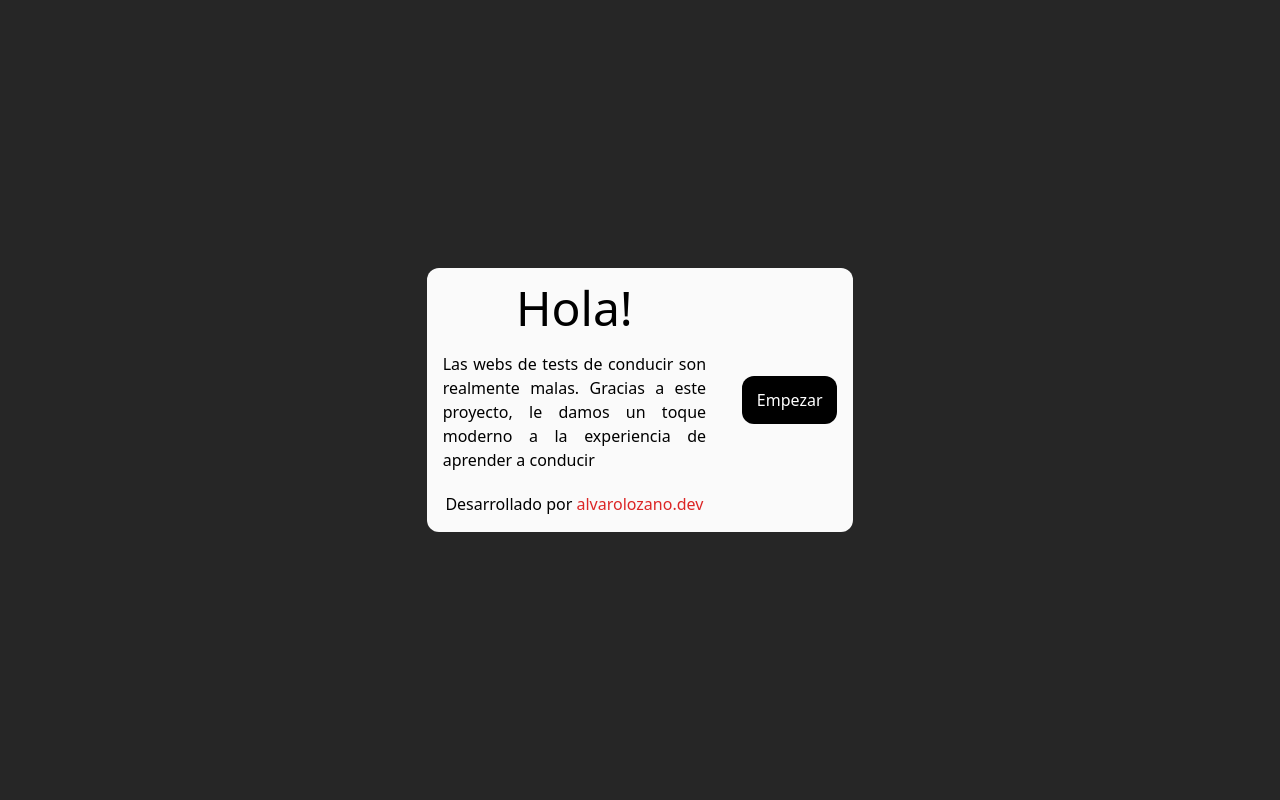
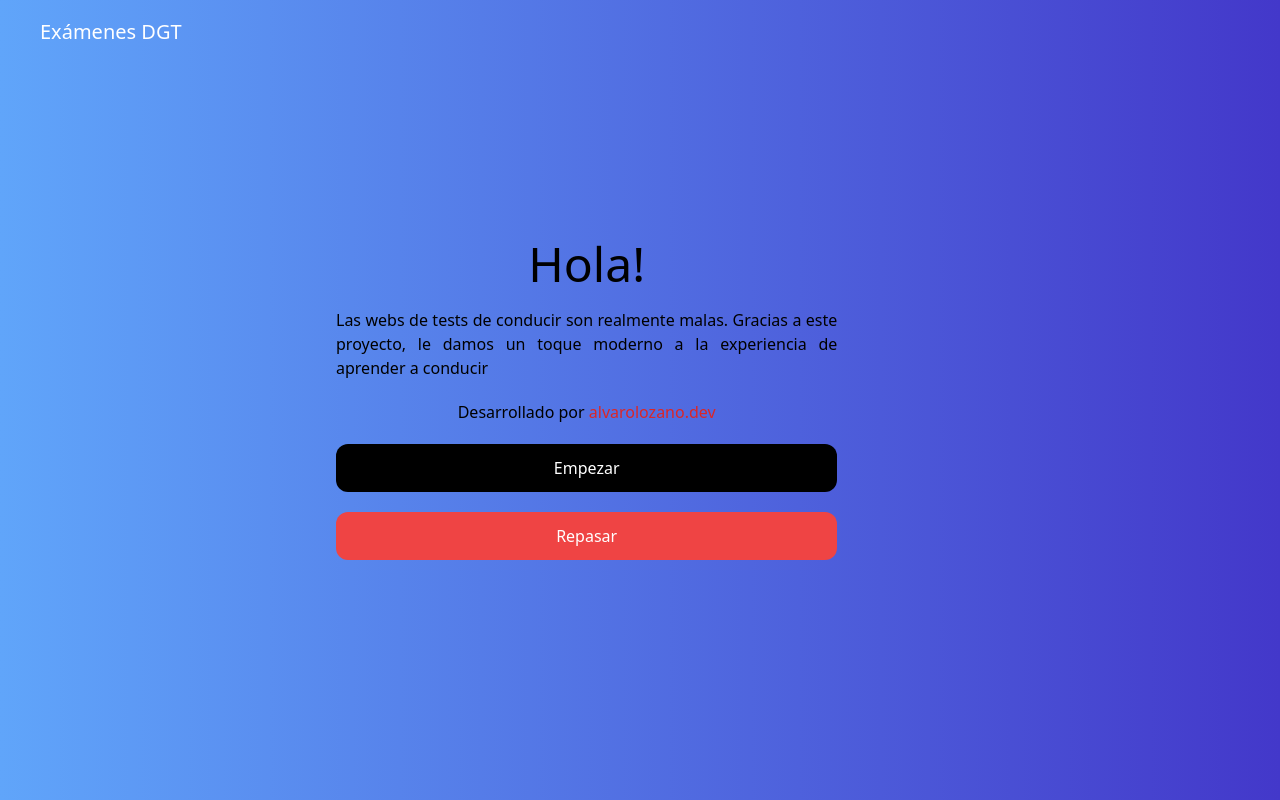
Before and after one commit to alvarolozano/dgt-exam-front, a Next.js app: page / in a window 1280 px wide. Built offline with nearby package versions, Linux system fonts and the light colour scheme.

Commit message:
Optimización (#1)
Optimizaciones

```diff
--- a/app/layout.tsx
+++ b/app/layout.tsx
@@ -1,3 +1,4 @@
+import Link from 'next/link';
 import React from 'react';
 import './globals.css';
 export default function RootLayout({
@@ -9,12 +10,18 @@ export default function RootLayout({
 }) {
     return (
         <html lang="en">
-            <body>
-                <div className='absolute lg:h-full min-h-full lg:p-0 w-full bg-neutral-800 flex lg:items-center md:items-center h-max justify-center'>
-                    <div className='bg-neutral-50 w-full lg:w-4/12 h-max p-4 flex gap-9 rounded-xl flex-col lg:flex-row'>
+            <body className=''>
+                <div className='absolute z-30 h-16 w-full hidden lg:flex justify-between px-10 items-center'>
+                    <Link href={'/'}>
+                        <h1 className='text-white text-xl'>Exámenes DGT</h1>
+                    </Link>
+                </div>
+
+                <section className="absolute bg-gradient-to-r from-blue-400 to-indigo-700 dark:from-zinc-900 dark:to-slate-900 h-full w-full grid grid-cols-12 items-center grid-flow-col">
+                    <div className={`rounded-md w-full h-max col-span-12 p-4 md:col-start-3 md:col-span-8 2xl:col-span-4 2xl:col-start-5 xl:col-span-5 xl:col-start-4 sm:col-span-12 flex flex-col gap-5 dark:bg-neutral-800 dark:text-white`}>
                         {children}
-                    </div>
                 </div>
+		</section>
             </body>
         </html>
     );
--- a/app/page.tsx
+++ b/app/page.tsx
@@ -9,9 +9,17 @@ export default function Page() {
                 <p className='text-center'>Desarrollado por <a href='https://alvarolozano.dev' className='text-red-600'>alvarolozano.dev</a></p>
             </div>
 
-            <Link className='w-full flex flex-col justify-center self-center py-3 bg-black text-white rounded-xl hover:border-black hover:w-full transition-all duration-600 hover:scale-110' href={'/test'}>
-                <span className="text-center">Empezar</span>
-            </Link>
+<div className='w-full flex flex-col justify-center gap-5 self-center'>
+        <Link className="text-center py-3 h-full bg-black text-white rounded-xl hover:border-black hover:w-full transition-all duration-600 hover:scale-110" href={'/test'}>
+                <span>Empezar</span>
+        </Link>
+
+        <Link className="text-center h-full py-3 bg-red-500 text-white rounded-xl hover:border-black hover:w-full transition-all duration-600 hover:scale-110" href={'/repasar'}>
+                <span>Repasar</span>
+        </Link>
+</div>
+
+
         </>
     )
 }
--- /dev/null
+++ b/app/repasar/page.tsx
@@ -0,0 +1,51 @@
+'use client'
+
+import { use, useCallback, useEffect, useState } from "react";
+import { getMyExam } from "../test/lib/database";
+import Test from "./../test/components/test";
+import { clearDatabase } from "./../test/lib/database";
+import TestLayout, { TestContext } from "./../test/lib/examContext";
+import { useRouter } from 'next/navigation';
+
+
+export default function TestPage() {
+
+    const [data, setData] = useState([]);
+
+    const [loaded, setLoaded] = useState(false);
+    const router = useRouter();
+
+
+    const load = useCallback(async (clear?: boolean) => {
+        setLoaded(false);
+
+        if(clear) {
+            localStorage.removeItem('currentMyTest');
+            // await clearDatabase();
+        }
+
+        try {
+            const test = await getMyExam();
+            setData(test as any);
+            setLoaded(true);
+        } catch {
+            router.push('/');
+        }
+
+
+    }, [data])
+
+    useEffect(() => {
+        load();
+    }, []);
+
+    return(
+        <>
+        <TestLayout>
+            <span style={{opacity: loaded ? 1 : 0.5, width: "100%"}}>
+                <Test onComplete={() => load(true)} data={data} />
+            </span>
+        </TestLayout>
+        </>
+    )
+}
--- /dev/null
+++ b/app/test/components/respuesta.tsx
@@ -0,0 +1,30 @@
+import { useCallback, useContext, useState } from "react"
+import { ExamStateActions } from "../../types/reducer";
+import { TestContext } from "../lib/examContext";
+
+export default function Respuesta(respuesta: any) {
+
+    const [ marcada, setMarcada ] = useState(false);
+
+    const { dispatch } = useContext(TestContext);
+
+    const marcarRespuesta = useCallback(() => {
+        if(respuesta.enabled) {
+            dispatch({
+                action: respuesta.correcta ? ExamStateActions.saveAcierto : ExamStateActions.saveError,
+                payload: respuesta
+            });
+
+            respuesta.onAnswer && respuesta.onAnswer.call && respuesta.onAnswer(respuesta.id);
+            setMarcada(true);
+        }
+    }, [respuesta]);
+
+    return (
+        <button disabled={!respuesta.enabled} onClick={() => marcarRespuesta()} className={`relative w-full text-center py-4 px-2 rounded-md border-2 overflow-hidden ${(marcada || respuesta.selected) ? 'bg-transparent border-transparent dark:text-black' : ''}`} key={respuesta.id}>
+            <span className={`absolute left-0 bottom-0 w-full h-full transition-all ease-linear duration-500  -z-20 rounded-md ${(marcada || respuesta.selected) && respuesta.correcta ? '' : '-translate-y-full'} bg-green-400`}/>
+            <span className={`absolute left-0 bottom-0 w-full h-full transition-all ease-linear duration-500 -z-20 rounded-md ${(marcada || respuesta.selected) && !respuesta.correcta ? '' : '-translate-y-full'} bg-red-500`}/>
+            {respuesta.contenido}
+        </button>
+    )
+}
--- a/app/test/database.js
+++ /dev/null
@@ -1,32 +0,0 @@
-import Dexie from "dexie";
-
-
-const db = new Dexie("examData");
-
-db.version(1).stores({
-    exam: "++id,&payload,answerId"
-});
-
-export async function saveAnswer(exam, question, answer) {
-    try {
-        await db.exam.add({
-            payload: `${exam}[${question}]`,
-            answerId: answer
-        });
-    } catch {}
-}
-
-export async function getAnswer(exam, question) {
-    const first = await db.exam.where("payload").equalsIgnoreCase(`${exam}[${question}]`).first();
-
-    if(first) {
-        return first.answerId;
-    }
-
-    return undefined;
-}
-
-
-export async function clearDatabase() {
-    return db.exam.clear();
-}
--- /dev/null
+++ b/app/test/lib/database.js
@@ -0,0 +1,95 @@
+import Dexie from "dexie";
+
+
+const db = new Dexie("examData");
+
+db.version(1).stores({
+    exam: "++id,&payload,examId,answerId",
+    errors: "++id,payload,exam",
+    generatedExam: "++id,superado"
+});
+
+export async function saveAnswer(exam, question, answer) {
+    try {
+        await db.exam.add({
+            payload: `${exam}[${question}]`,
+            examId: exam,
+            answerId: answer
+        });
+    } catch {}
+}
+
+export async function savePreguntaFallada(payload) {
+    try {
+        await db.errors.add({
+            payload,
+            exam: -1
+        });
+    } catch {}
+}
+
+export async function getMyExam() {
+    try {
+        let test;
+        const savedTest = localStorage.getItem('currentMyTest')
+        if(!savedTest) {
+            const testId = await db.generatedExam.add({
+                superado: false
+            });
+
+            const preguntas = await db.errors.where("exam").equals(-1).toArray();
+
+            if(preguntas.length >= 1) {
+                db.errors.where("exam").equals(-1).modify({
+                    exam: testId
+                });
+
+                localStorage.setItem("currentMyTest", testId);
+
+                return ({
+                    id: `local-${testId}`,
+                    preguntas: (preguntas).map(({id, payload}) => ({
+                        ...payload,
+                        id: `${id}@${testId}`
+                    }))
+                })
+            } else {
+                alert("Nada que repasar! Continúa haciendo tests");
+                throw "Nothing";
+            }
+
+        } else {
+
+            const preguntas = await db.errors.where("exam").equals(Number(savedTest)).toArray();
+
+            test = {
+                id: `local-${savedTest}`,
+                preguntas: (preguntas).map(({id, payload}) => ({
+                    ...payload,
+                    id: `${id}@${savedTest}`
+                }))
+            }
+        }
+
+        return test;
+
+
+    } catch (e) {
+        if(e === 'Nothing') throw e;
+    }
+}
+
+export async function getAnswer(exam, question) {
+    const first = await db.exam.where("payload").equalsIgnoreCase(`${exam}[${question}]`).first();
+
+    if(first) {
+        return first.answerId;
+    }
+
+    return undefined;
+}
+
+
+export async function clearDatabase() {
+    return db.exam.clear();
+}
--- /dev/null
+++ b/app/test/lib/examContext.tsx
@@ -0,0 +1,52 @@
+'use client'
+
+import { ExamState, ExamStateActions } from "../../types/reducer";
+import React, { createContext, useReducer } from "react";
+import { create } from "domain";
+
+const initialState: ExamState = {
+    aciertos: 0,
+    fallos: 0,
+    porcentajeAciertos: 0,
+    totalPreguntas: 0
+}
+
+function reducer(state: any, {action, payload}: {action: ExamStateActions, payload: any}): any {
+
+    if(action == ExamStateActions.reset) {
+        return initialState;
+    }
+
+    else if(action == ExamStateActions.saveAcierto) {
+        return {
+            ...state,
+            aciertos: state.aciertos + 1
+        }
+    }
+
+    else if(action == ExamStateActions.saveError) {
+        return {
+            ...state,
+            fallos: state.fallos + 1
+        }
+    }
+
+    else {
+        throw Error("Acción no soportada");
+    }
+}
+
+const TestContext = createContext<any>(null);
+
+export default function TestLayout({children}: React.PropsWithChildren) {
+
+    const [ state, dispatch ] = useReducer(reducer as any, initialState as ExamState);
+
+    return (
+        <TestContext.Provider value={{state, dispatch}}>
+            {children}
+        </TestContext.Provider>
+    )
+}
+
+export { TestContext };
--- a/app/test/respuesta.tsx
+++ /dev/null
@@ -1,19 +0,0 @@
-import { useCallback, useState } from "react"
-
-export default function Respuesta(respuesta: any) {
-
-    const [marcada, setMarcada] = useState(false);
-
-    const marcarRespuesta = useCallback(() => {
-        if(respuesta.enabled) {
-            setMarcada(true);
-            respuesta.onAnswer && respuesta.onAnswer.call && respuesta.onAnswer(respuesta.id);
-        }
-    }, [respuesta]);
-
-    return (
-        <button disabled={!respuesta.enabled} onClick={() => marcarRespuesta()} className={`w-full text-center bg-neutral-400 py-4 rounded-xl ${(marcada || respuesta.selected) ? (respuesta.correcta ? 'bg-green-500' : 'bg-red-600') : ''}`} key={respuesta.id}>
-            {respuesta.contenido}
-        </button>
-    )
-}
--- /dev/null
+++ b/app/types/reducer.ts
@@ -0,0 +1,14 @@
+
+export type ExamState = {
+    aciertos: number,
+    fallos: number,
+    totalPreguntas: number,
+    porcentajeAciertos: number
+}
+
+export enum ExamStateActions {
+    reset,
+    setTotalPregunas,
+    saveAcierto,
+    saveError
+}
```
Also changed, not shown: app/test/components/pregunta.tsx (renamed from app/test/pregunta.tsx, +9 -5 lines), app/test/components/test.tsx (renamed from app/test/test.tsx, +1 -2 lines), app/test/page.tsx (+27 -9 lines), 1 other file (tests, documents, lock files or other folders).
